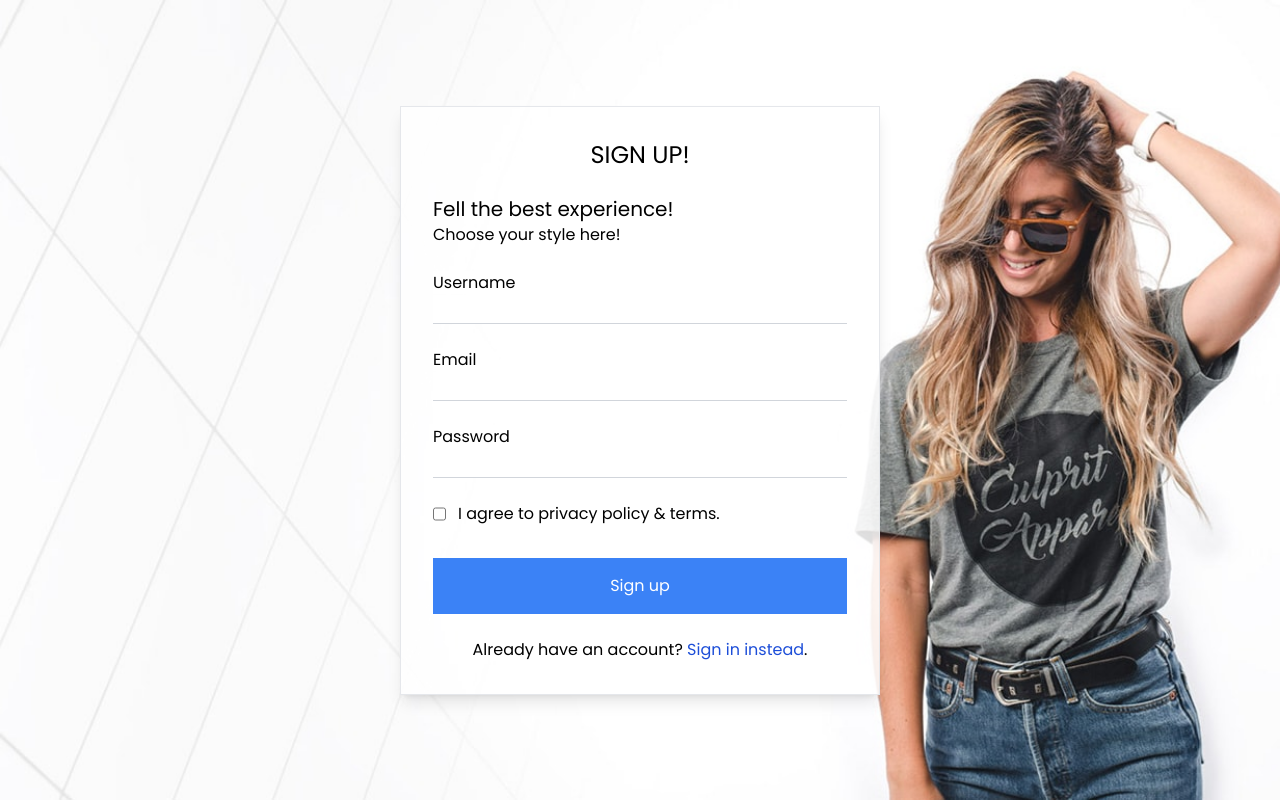
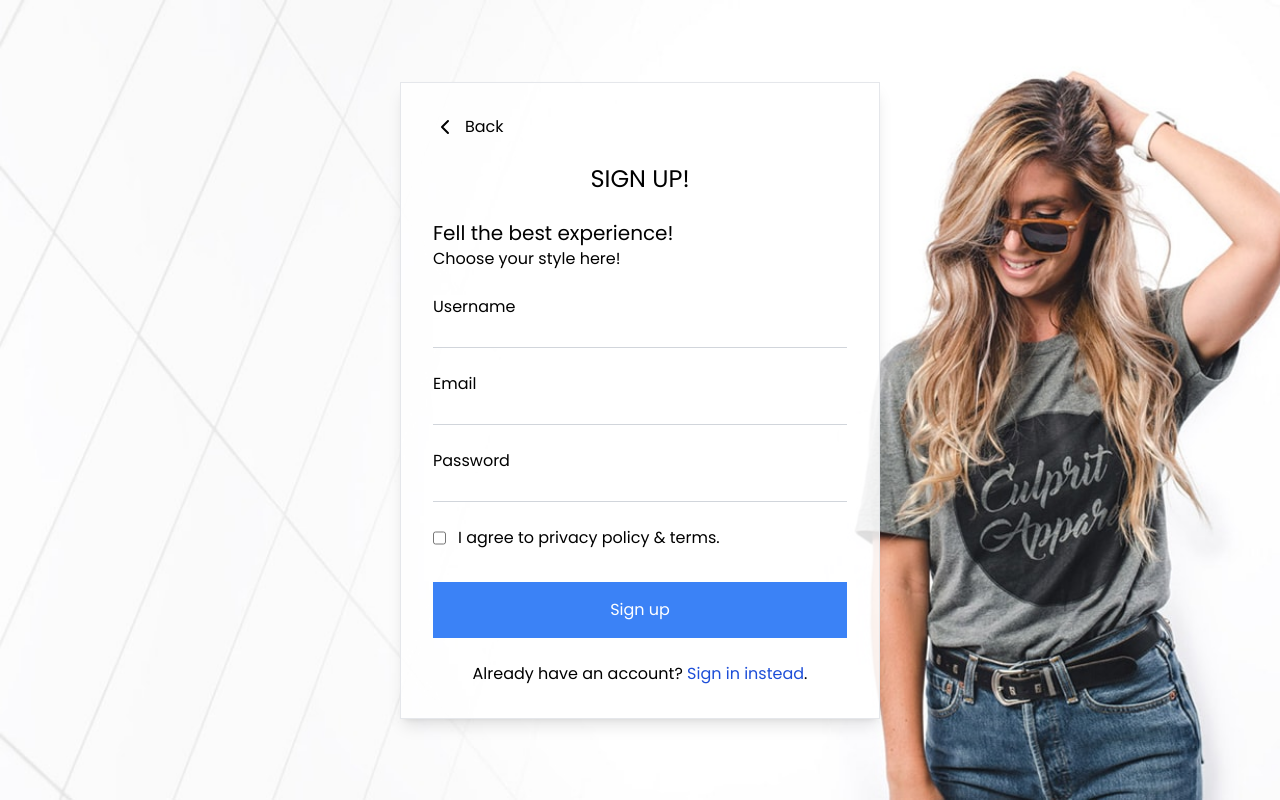
Before and after one commit to Adsyarif/-, a React (Vite) app: page /register in a window 1280 px wide. Built offline with nearby package versions, Linux system fonts and the light colour scheme.

Commit message:
feat: add bac button on register page

```diff
--- a/src/pages/Auth/RegisterPage.tsx
+++ b/src/pages/Auth/RegisterPage.tsx
@@ -1,11 +1,23 @@
+import { ChevronLeft } from "lucide-react";
 import AuthLayout from "../../layouts/AuthLayout";
 import Input from "../../shared/components/atomic/input";
+import { useNavigate } from "react-router-dom";
 
 const RegisterPage = () => {
+  const navigate = useNavigate();
+
+  const handleBack = () => {
+    navigate(-1);
+  };
   return (
     <AuthLayout>
       <div className="p-8 border shadow-lg gap-6 flex flex-col w-full md:w-1/2 max-w-[480px] bg-white bg-opacity-85">
+        <div className="flex gap-2 items-center" onClick={handleBack}>
+          <ChevronLeft />
+          <p>Back</p>
+        </div>
         <h1 className="text-center text-2xl">SIGN UP!</h1>
+
         <div>
           <h2 className="text-xl">Fell the best experience!</h2>
           <p>Choose your style here!</p>
```
